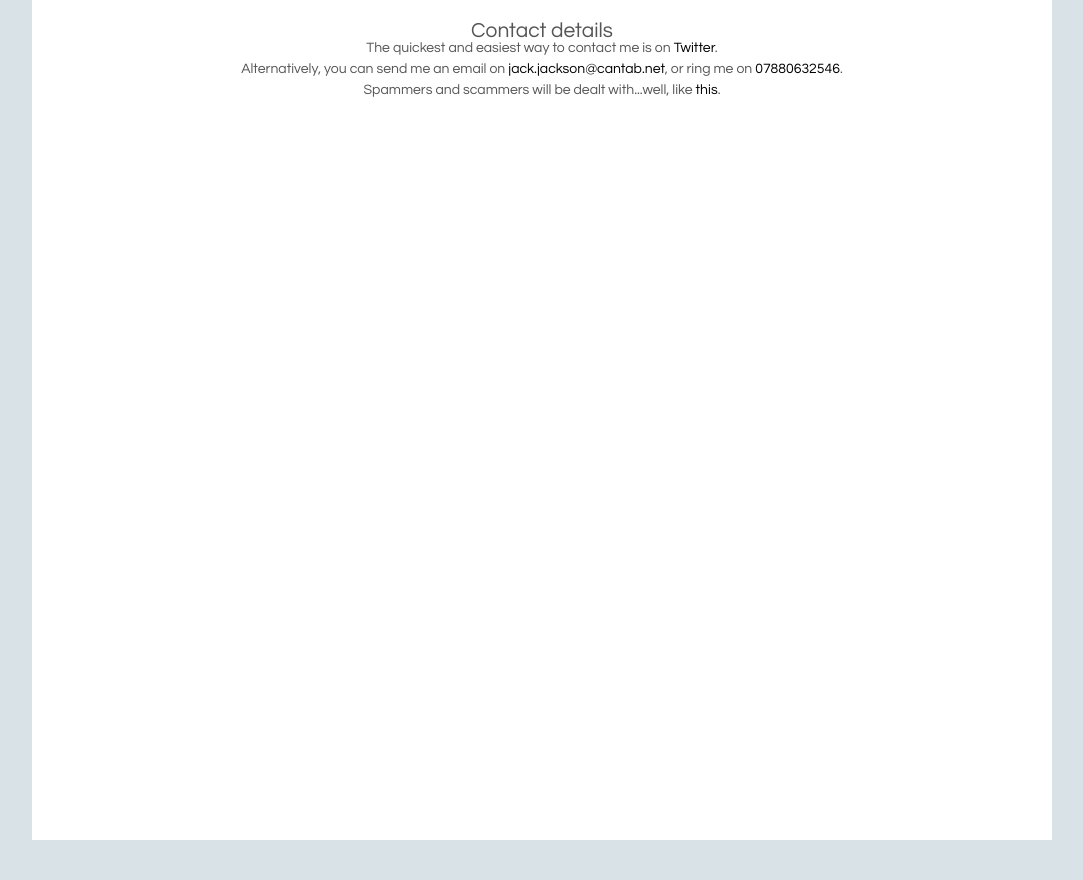
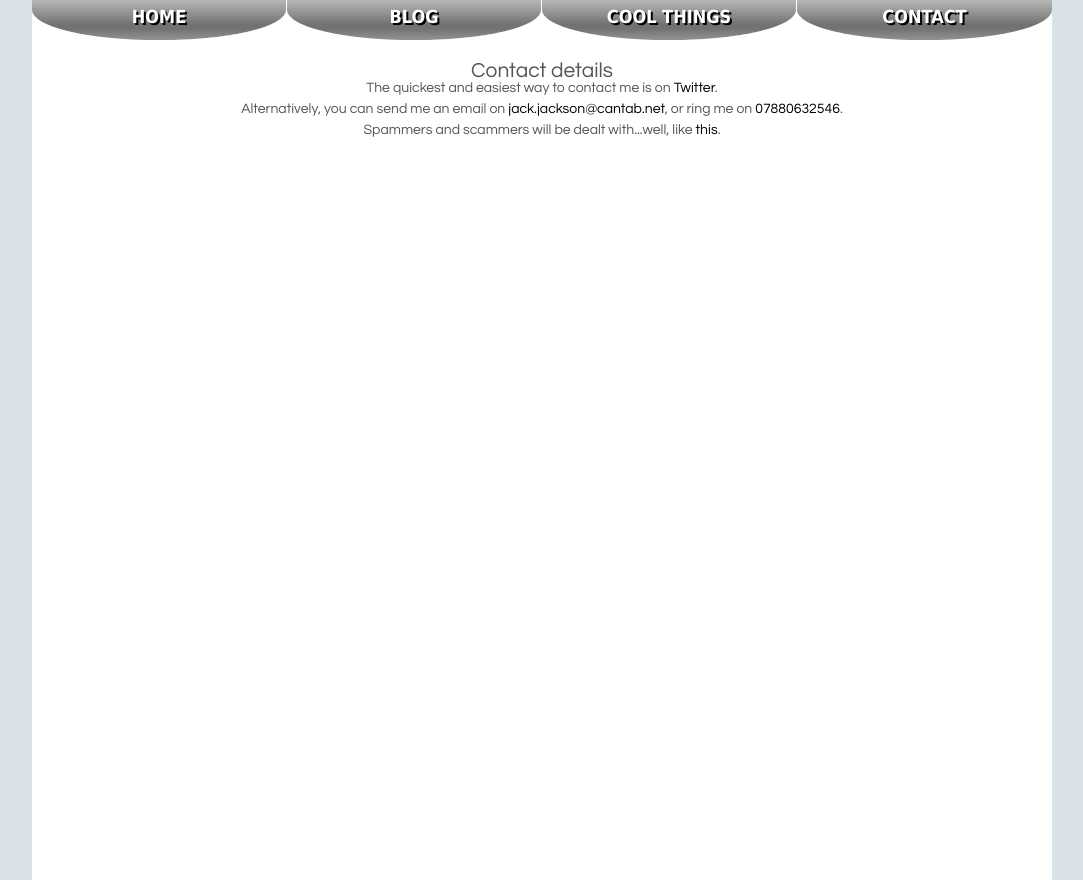
Before and after one commit to scubbo/scubbo.github.io, a plain HTML site: page sections/contact/index.html in a window 1280 px wide. Shown: the whole page, without its empty margins (98-1181 px from the left). Before the commit the page ends 840 px from the top, so only its background shows below. Drawn offline with Linux system fonts and the light colour scheme.

Commit message:
Adding topbar

```diff
--- a/sections/contact/index.html
+++ b/sections/contact/index.html
@@ -6,6 +6,13 @@
 </head>
 
 <body>
+	<div id="topNavBar" class="topNavBar">
+		<a id="topNav1" class="topNav1 topNav" href="/">Home</a>
+		<a id="topNav2" class="topNav1 topNav" href="http://nftnf.blogspot.co.uk/">Blog</a>
+		<a id="topNav3" class="topNav1 topNav" href="/sections/cool">Cool Things</a>
+		<a id="topNav4" class="topNav1 topNav" href="/sections/contact">Contact</a>
+	</div>
+
     <div class="mainWrapper">
         <h2>Contact details</h2>
         <p>The quickest and easiest way to contact me is on <a href="www.twitter.com/scubbo">Twitter</a>.</p>
```
Also changed, not shown: index.html (+7 -0 lines), sections/cool/index.html (+7 -0 lines).
